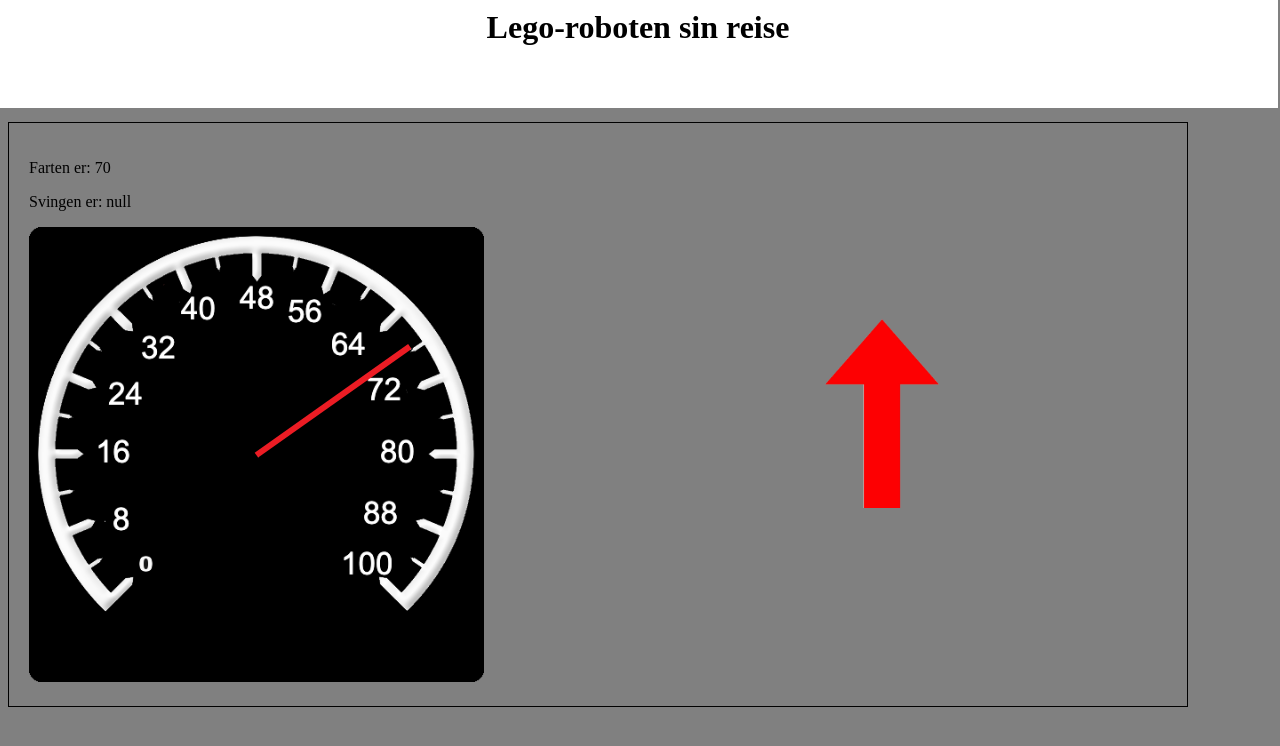
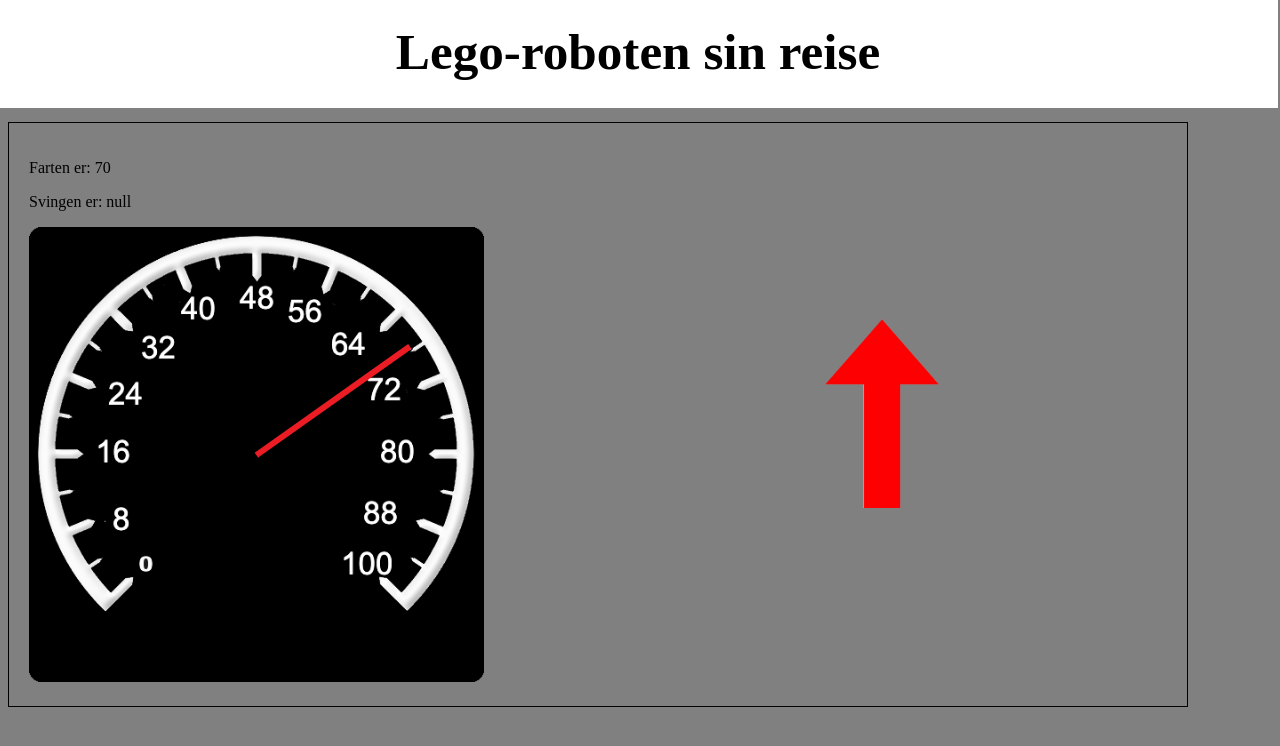
Before and after one commit to marilhan/ev3website, a plain HTML site: page index.html in a window 1280 px wide. Drawn offline with Linux system fonts and the light colour scheme; no server answers.

Commit message:
font size

```diff
--- a/index.html
+++ b/index.html
@@ -25,6 +25,9 @@
 		margin-top: 9%;
 		padding: 20px;
 		border: solid black 1px;
+	}
+	#overskrift {
+		font-size: 4vw;
 	}
 	.speedom
 	    {
@@ -62,7 +65,7 @@
 
 <body>
 	<div id="header">
-		<h1>Lego-roboten sin reise</h1>
+		<h1 id="overskrift">Lego-roboten sin reise</h1>
 	</div>
 
 	<div id="main">
```
